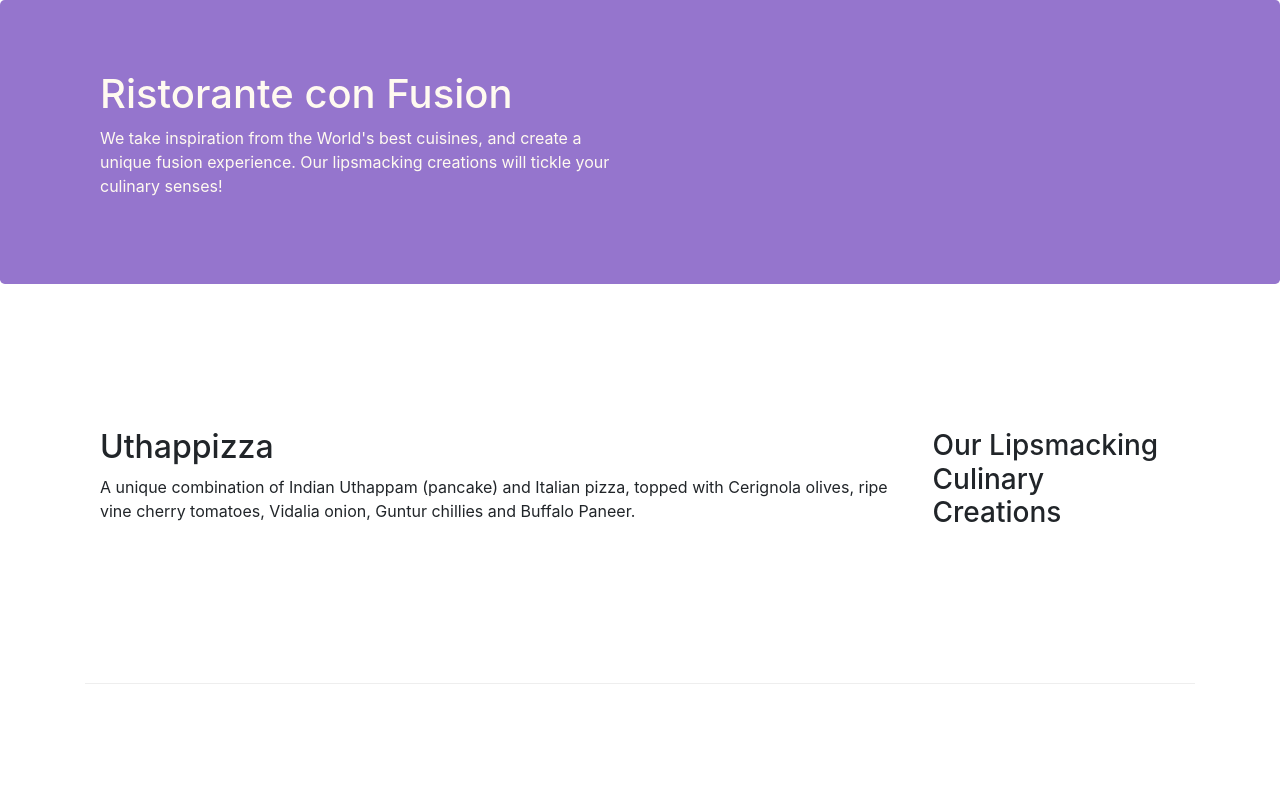
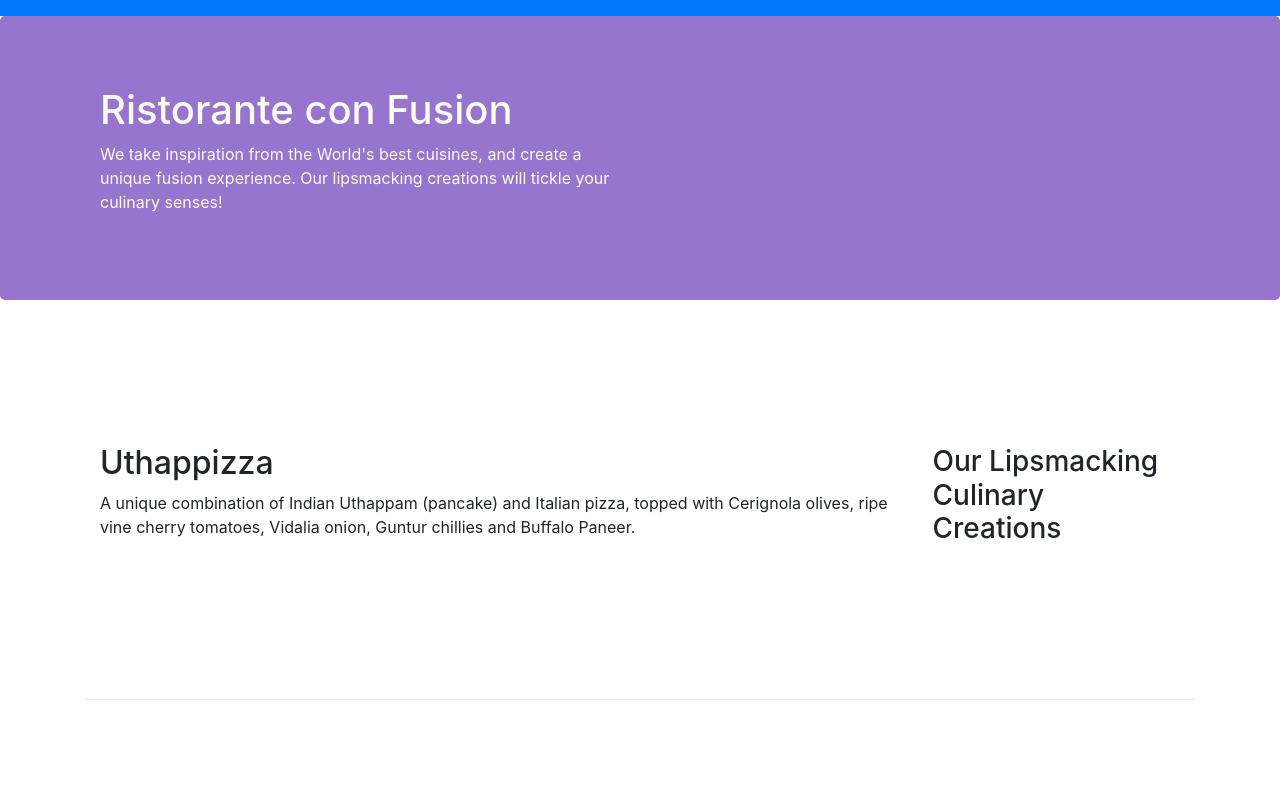
Before and after one commit to Laaaaksh/bootstrap-dev, a website: page index.html in a window 1280 px wide. Shown: the top 800 px of the page. Drawn offline with nearby package versions, Linux system fonts and the light colour scheme.

Commit message:
started week 2

```diff
--- a/index.html
+++ b/index.html
@@ -14,7 +14,9 @@
 </head>
 
 <body>
+    <nav class="navbar navbar-dark navbar-expand-sm bg-primary">
 
+    </nav>
     <header class="jumbotron">
         <div class="container">
             <div class="row row-header">
```
